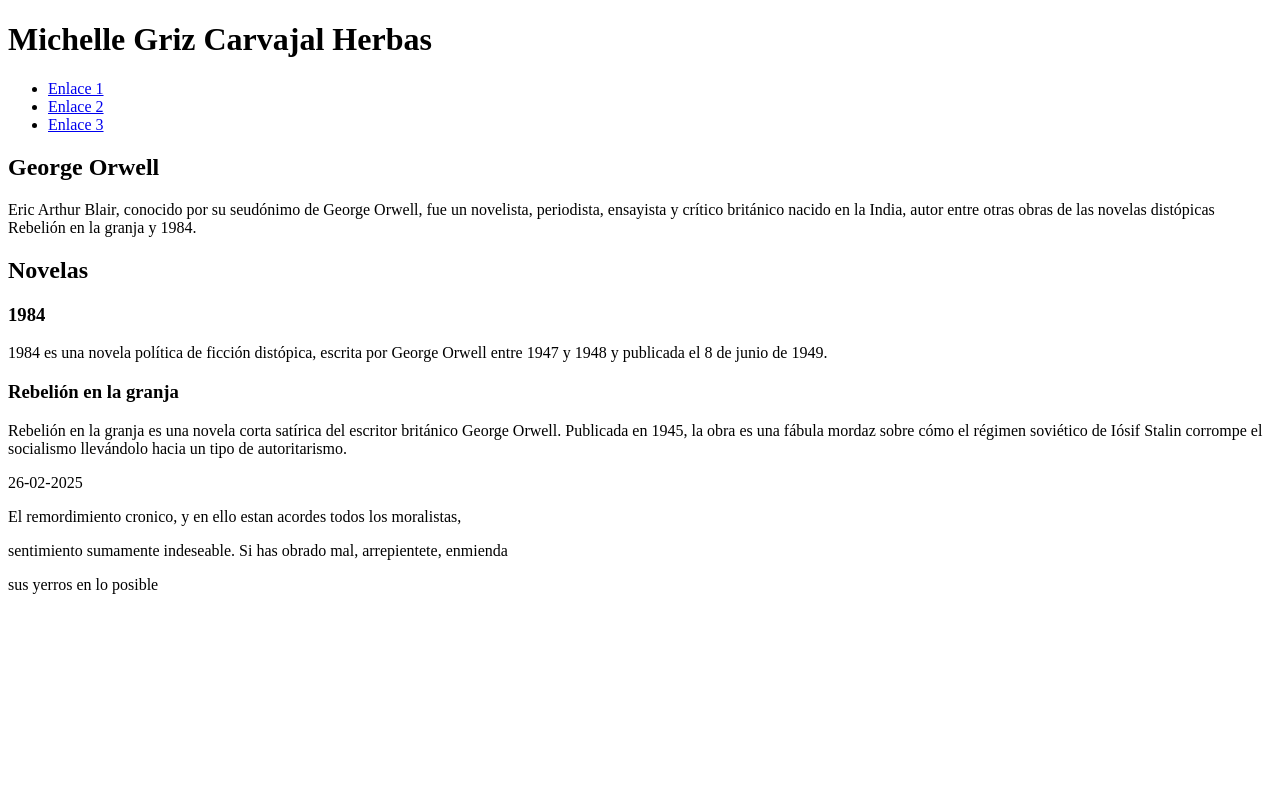
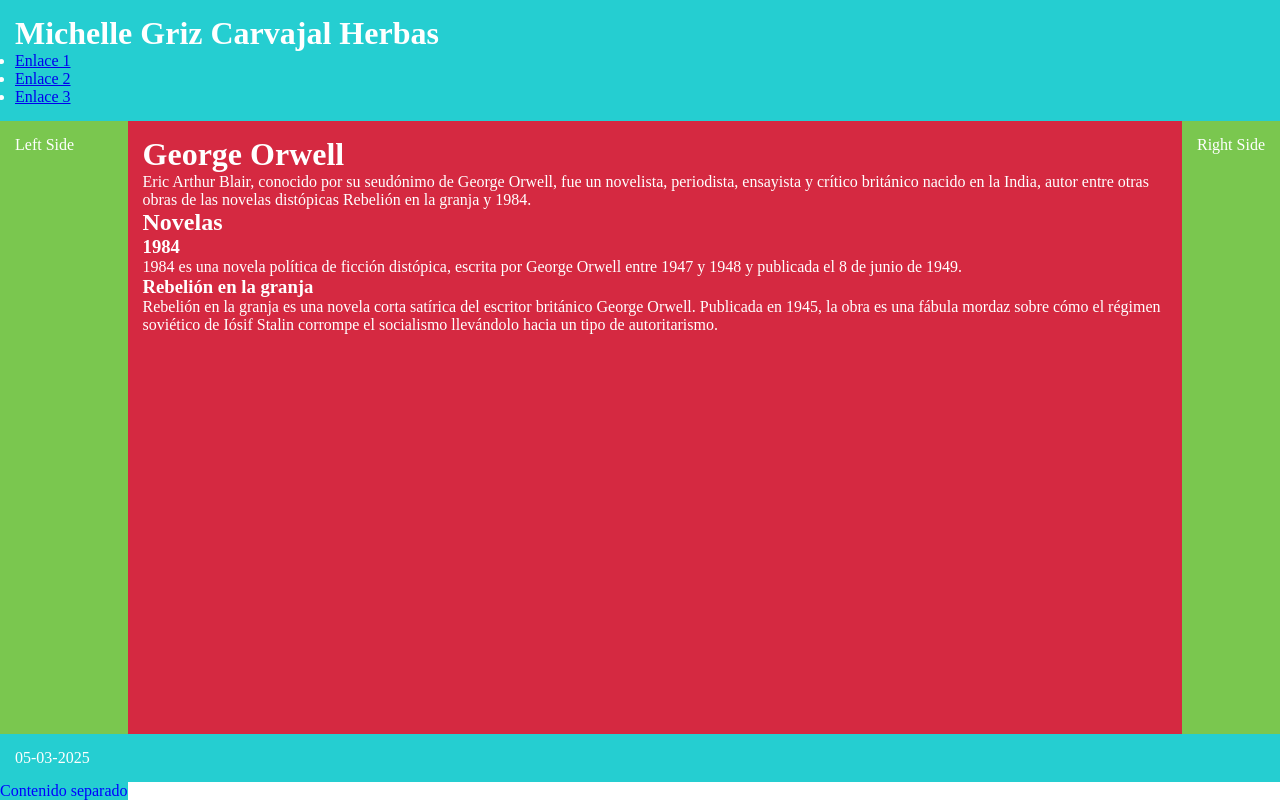
Before and after one commit to Griz-8/TecWeb, a plain HTML site: page index.html in a window 1280 px wide. Drawn offline with Linux system fonts and the light colour scheme.

Commit message:
Fusionando cambios remotos con locales

```diff
--- /dev/null
+++ b/estilos.css
@@ -0,0 +1,48 @@
+*{
+    margin: 0;
+    padding: 0;
+    border: 0;
+    box-sizing: border-box;
+}
+html{
+    height: 100%;
+}
+body {
+    height: 100%;
+    display: grid;
+    grid-template: auto 1fr auto / auto 1fr auto;
+}
+#header{
+    padding: 15px;
+    background-color: rgba(37,206,209,1);
+    color: white;
+    grid-column: 1/4;
+}
+#aside-left{
+    grid-column: 1 / 2;
+    padding: 15px;
+    background-color: rgba(122, 199, 79, 1);
+    color: white;
+}
+#aside-rigth{
+    grid-column: 3 / 4;
+    padding: 15px;
+    background-color: rgba(122, 199, 79, 1);
+    color: white;
+}
+#main{
+    grid-column: 2 / 3;
+    padding: 15px;
+    background-color: rgba(213, 41, 65, 1);
+    color: white;
+}
+#footer{
+    grid-column: 1 / 4;
+    padding: 15px;
+    background-color: rgba(37, 206, 209,1);
+    color: white;
+}
+#contenido{
+    color: blue;
+    background-color: rgba(37, 206, 209,1);
+}
--- a/index.html
+++ b/index.html
@@ -4,12 +4,14 @@
     <meta charset="UTF-8">
     <meta name="viewport" content="width=device-width, initial-scale=1.0">
     <title>TEC WEB</title>
+    <link rel="stylesheet" href="estilos.css">
+
 </head>
 <body>
 
-    <header>
+    <header id="header">
         <h1>Michelle Griz Carvajal Herbas</h1>
-        <nav>
+        <nav id="nav">
             <ul>
                 <li><a href="#">Enlace 1</a></li>
                 <li><a href="#">Enlace 2</a></li>
@@ -18,12 +20,13 @@
         </nav>
     </header>
 
-    <aside>
-        <h2>George Orwell</h2>
-        <p>Eric Arthur Blair, conocido por su seudónimo de George Orwell, fue un novelista, periodista, ensayista y crítico británico nacido en la India, autor entre otras obras de las novelas distópicas Rebelión en la granja y 1984.</p>
+    <aside id="aside-left">
+    <p>Left Side</p>
     </aside>
 
-    <main>
+    <main id="main">
+        <h1>George Orwell</h2>
+        <p>Eric Arthur Blair, conocido por su seudónimo de George Orwell, fue un novelista, periodista, ensayista y crítico británico nacido en la India, autor entre otras obras de las novelas distópicas Rebelión en la granja y 1984.</p>
         <article>
             <h2>Novelas</h2>
             <section>
@@ -37,8 +40,14 @@
         </article>
     </main>
 
-    <footer>
-        <p>26-02-2025</p>
+    <aside id="aside-rigth">
+        <p>Right Side</p>
+    </aside>
+
+
+
+    <footer id="footer">
+        <p>05-03-2025</p>
     </footer>
 
 </body>
@@ -47,10 +56,7 @@
 
 
 <!--CONTENIDO SEPARADO-->
-<div class="contenido'separado">
-    <p>El remordimiento cronico, y en ello estan acordes todos los moralistas,</p>
-    <aside>
-        <p>sentimiento sumamente indeseable. Si has obrado mal, arrepientete, enmienda </p>
-    </aside>
-    <p>sus yerros en lo posible</p>
+<div id="contenido">
+<p>Contenido separado</p>
+ <aside>
 </div>
```
